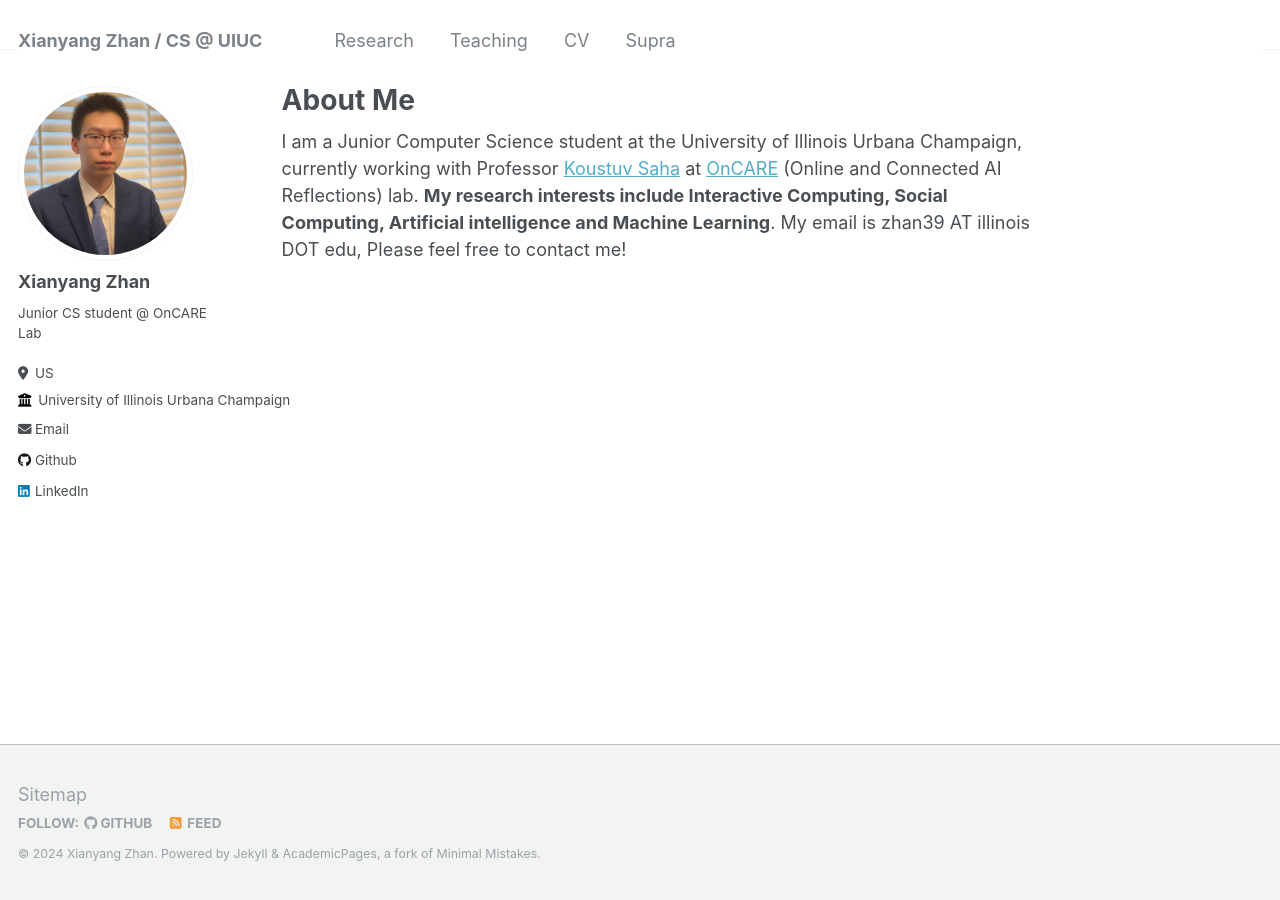
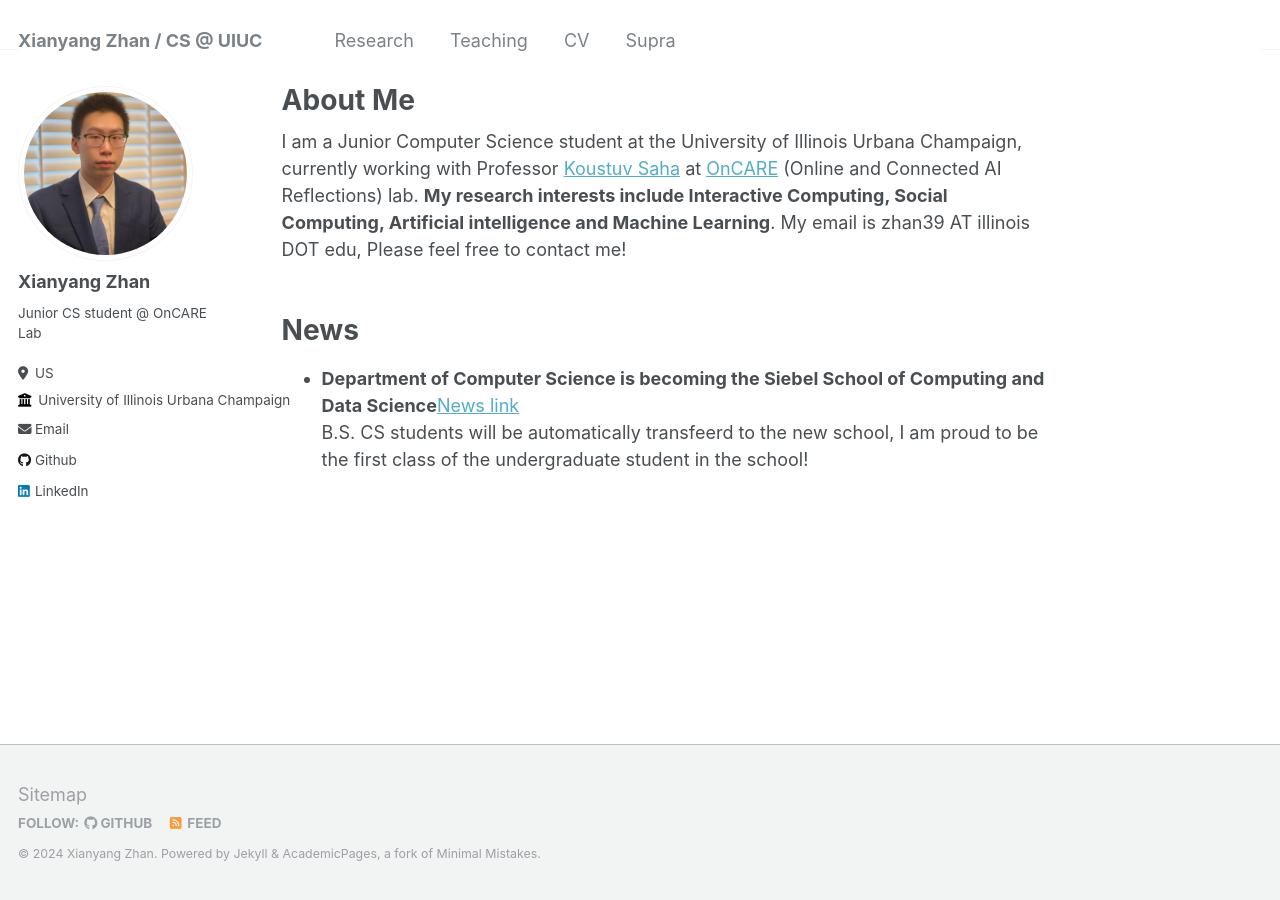
Before and after one commit to xzhan0/xzhan0.github.io, a Jekyll site: the page built from _pages/about.md, in a window 1280 px wide. Built offline with Jekyll 4.4.1, drawn with Linux system fonts in a browser that asks for light colours.

Commit message:
Updated news

```diff
--- a/_pages/about.md
+++ b/_pages/about.md
@@ -10,15 +10,14 @@
 <br/>
 <br/>
 
+
+News
+======
+- **Department of Computer Science is becoming the Siebel School of Computing and Data Science**[News link](https://grainger.illinois.edu/news/stories/66263)
+<br/>
+B.S. CS students will be automatically transfeerd to the new school, I am proud to be the first class of the undergraduate student in the school!
+
 <!--
-Education
-======
-- **University of Illinois Urbana Champaign**
-<br/>
-Bachelor of Science in Computer Science (May 2025)
-<br/>
-GPA:4.0/4.0
-
 Teaching
 ======
 - **Undergraduate Teaching Assistant**
```
